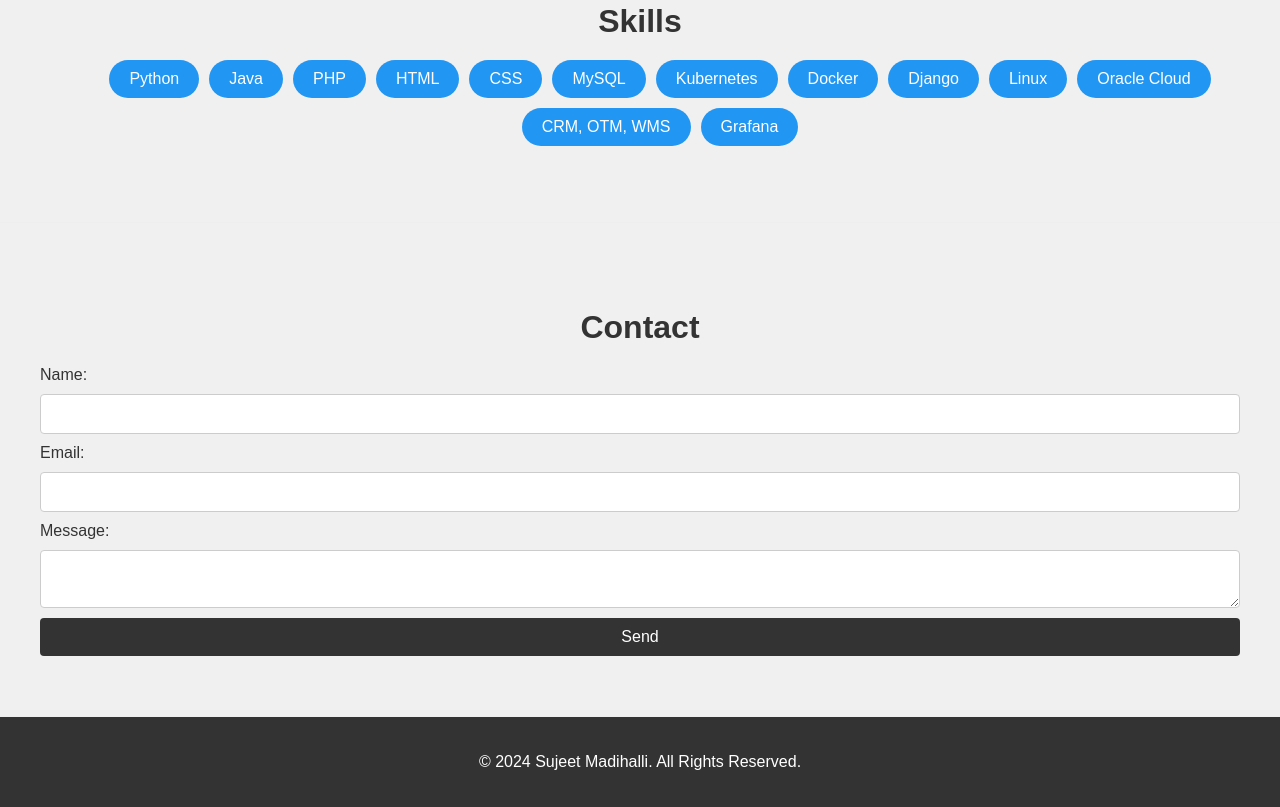
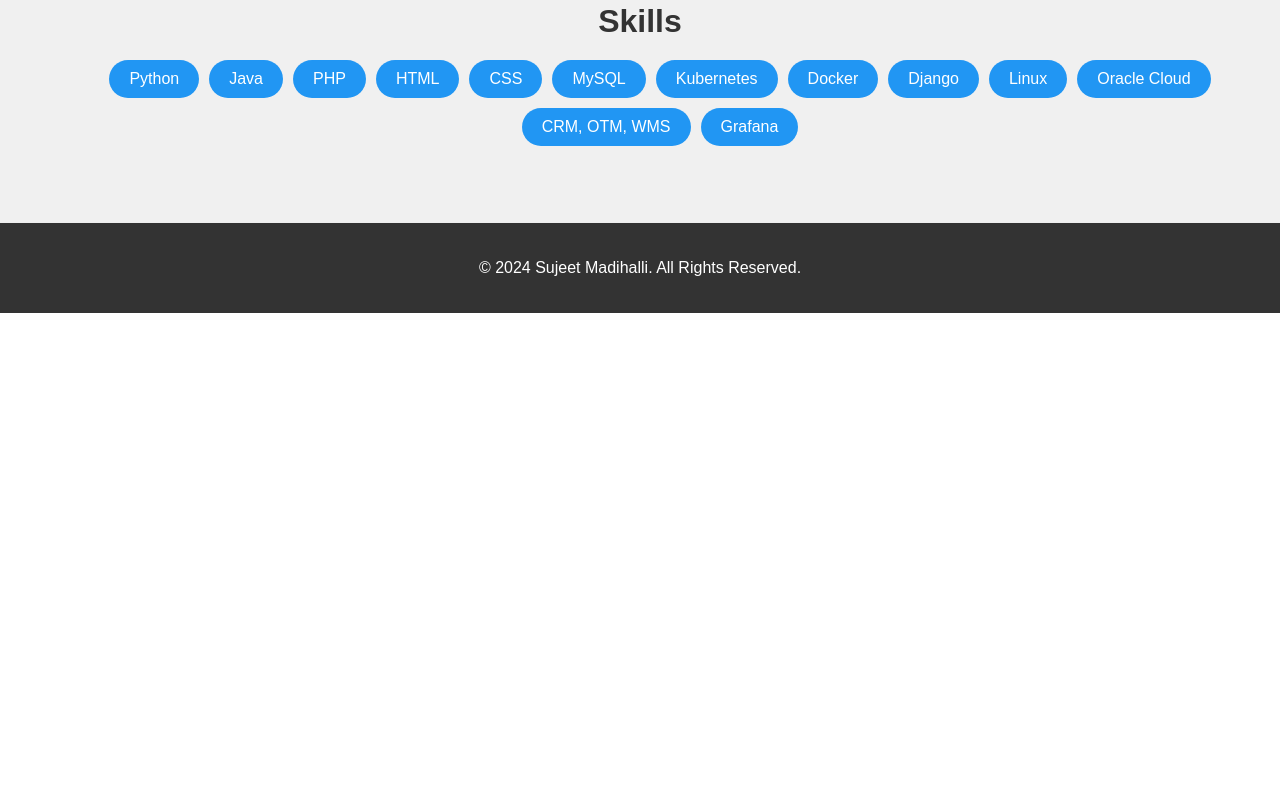
Before and after one commit to sujeetmadihalli/sujeetmadihalli.github.io, a plain HTML site: page index.html in a window 1280 px wide. Shown: the part 2311-3118 px from the top of the page. After the commit the page ends 2624 px from the top, so only its background shows below. Drawn offline with Linux system fonts and the light colour scheme.

Commit message:
Update index.html

```diff
--- a/index.html
+++ b/index.html
@@ -128,21 +128,6 @@
                 </ul>
             </div>
         </section>
-        <section id="contact" class="section">
-            <div class="container">
-                <h2>Contact</h2>
-                <form id="contactForm">
-                    <label for="name">Name:</label>
-                    <input type="text" id="name" name="name" required>
-                    <label for="email">Email:</label>
-                    <input type="email" id="email" name="email" required>
-                    <label for="message">Message:</label>
-                    <textarea id="message" name="message" required></textarea>
-                    <button type="submit">Send</button>
-                </form>
-                <div id="formMessage"></div>
-            </div>
-        </section>
     </main>
     <footer>
         <div class="container">
```
